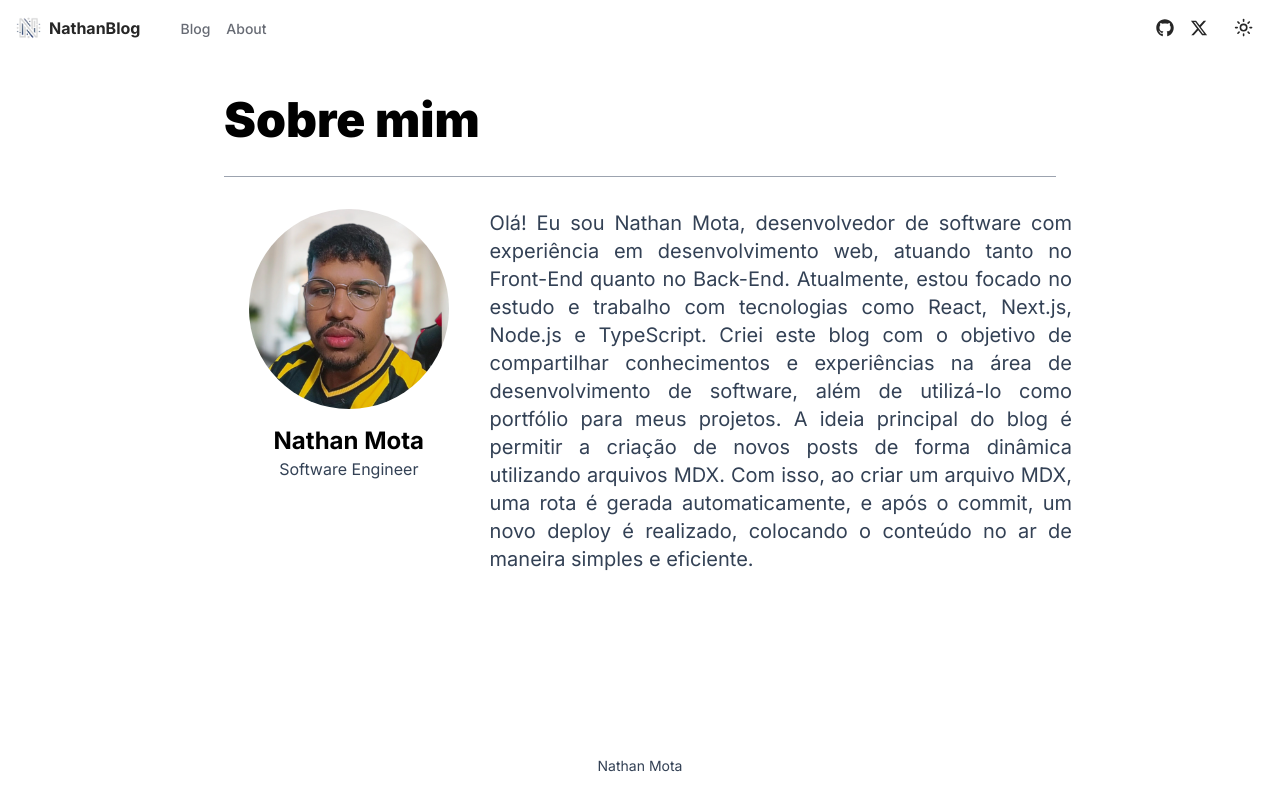
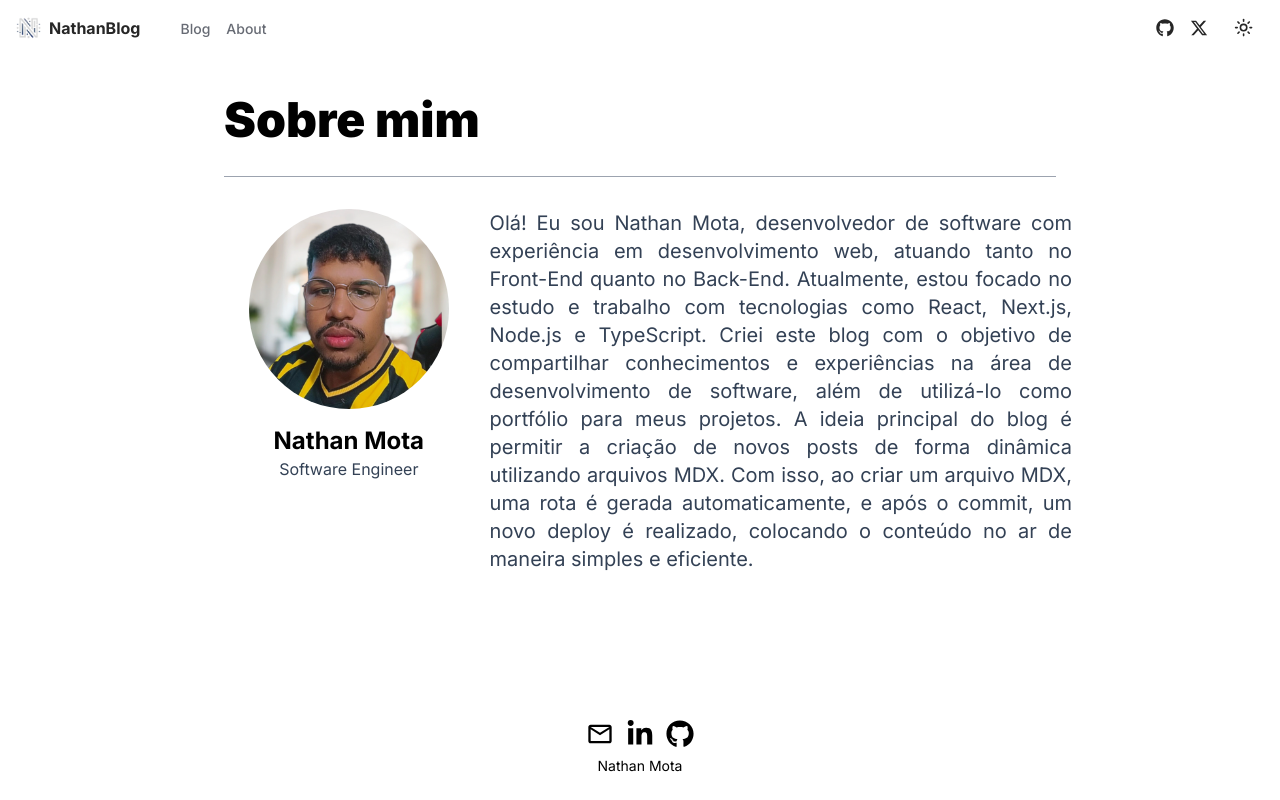
Before and after one commit to nathanmota-dev/blog-nextjs, a Next.js app: page /about in a window 1280 px wide. Built offline with nearby package versions, Linux system fonts and the light colour scheme.

Commit message:
:lipstick: feat: style page

```diff
--- a/app/components/footer/index.tsx
+++ b/app/components/footer/index.tsx
@@ -7,21 +7,24 @@ export default function Footer() {
             <ul className="flex items-center justify-center gap-3">
                 <li>
                     <a href="mailto:nathansmota@gmail.com">
-                        <MdOutlineEmail size={28} />
+                        <MdOutlineEmail className="text-black dark:text-white hover:text-black/50
+                        dark:hover:text-zinc-200 transition-colors" size={28} />
                     </a>
                 </li>
                 <li>
-                    <a href="mailto:nathansmota@gmail.com">
-                        <FaLinkedinIn size={28} />
+                    <a href="https://www.linkedin.com/in/nathansmota/">
+                        <FaLinkedinIn className="text-black dark:text-white hover:text-black/50
+                        dark:hover:text-zinc-200 transition-colors" size={28} />
                     </a>
                 </li>
                 <li>
-                    <a href="mailto:nathansmota@gmail.com">
-                        <FaGithub size={28} />
+                    <a href="https://github.com/nathanmota-dev">
+                        <FaGithub className="text-black dark:text-white hover:text-black/50
+                        dark:hover:text-zinc-200 transition-colors" size={28} />
                     </a>
                 </li>
             </ul>
-            <h2 className="text-sm text-slate-700 dark:text-muted-foreground text-justify mt-2">Nathan Mota</h2>
+            <h2 className="text-sm text-black dark:text-muted-foreground text-justify mt-2">Nathan Mota</h2>
         </footer>
     )
 }
```
